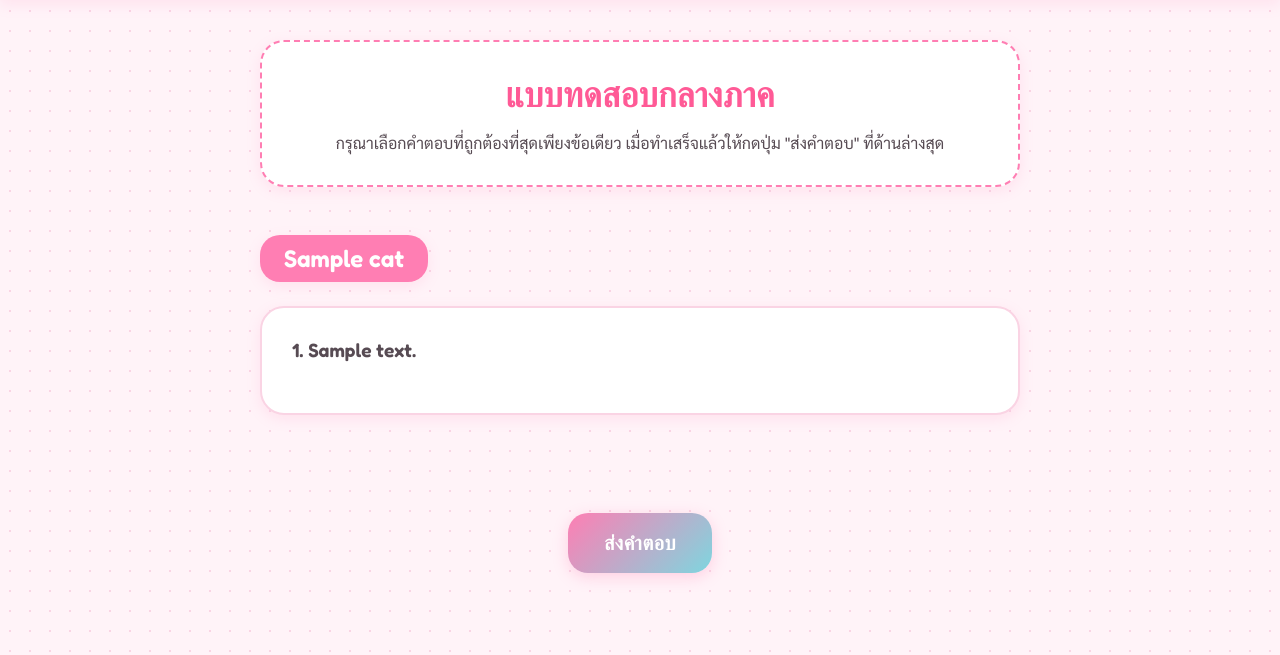
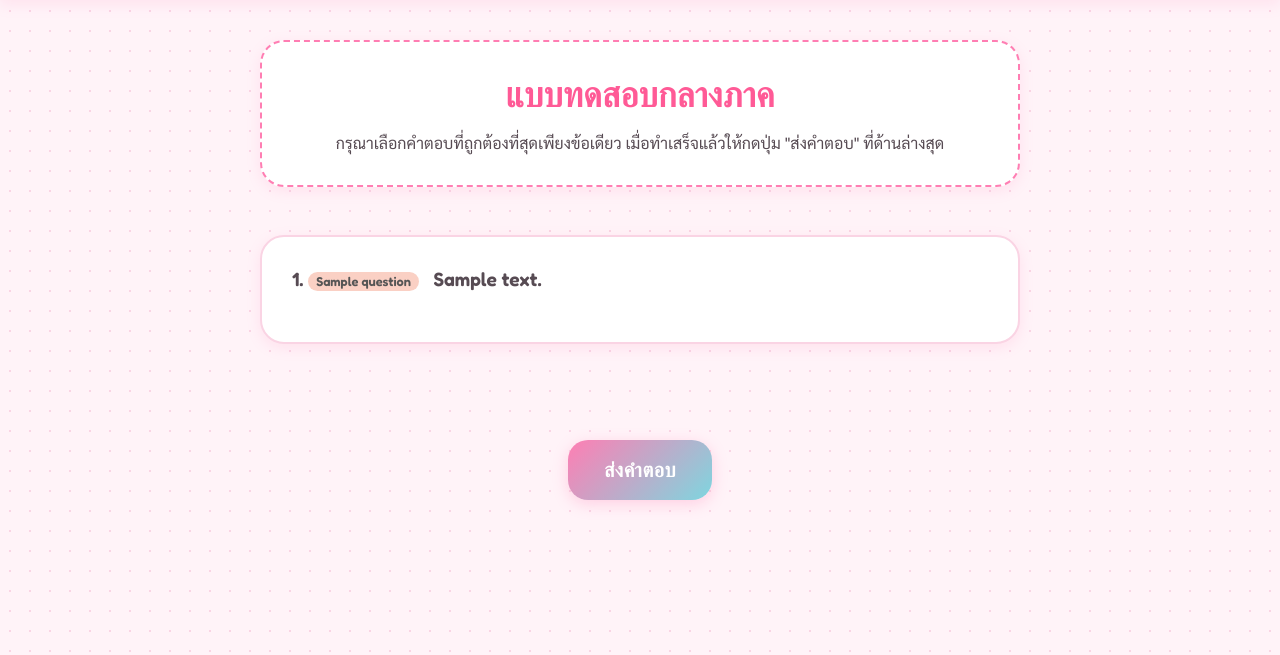
Before and after one commit to patoona11/mid_test26, a Flask app: template templates/quiz.html in a window 1280 px wide. Shown: the part 79-734 px from the top of the page. Run offline with Flask 3, Linux system fonts and the light colour scheme; the template is opened without the code that fills it: most values are stand-ins (such as "Sample title", 1, 10 or a date in 2020).

Commit message:
Randomize all questions interchangeably regardless of category

```diff
--- a/app.py
+++ b/app.py
@@ -92,19 +92,18 @@ def quiz():
         return redirect(url_for('result'))
 
     # Load quiz data for GET request
-    cat_resp = supabase.table('categories').select('*').execute()
-    categories = cat_resp.data
+    response = supabase.table('categories').select('*, questions(*)').execute()
+    categories = response.data
 
-    quiz_data = []
+    all_questions = []
     for cat in categories:
-        cat_dict = dict(cat)
-        q_resp = supabase.table('questions').select('*').eq('category_id', cat['id']).execute()
-        questions_list = q_resp.data
-        random.shuffle(questions_list)  # Shuffle questions within the category
-        cat_dict['questions'] = questions_list
-        quiz_data.append(cat_dict)
+        for q in cat['questions']:
+            q['category_name'] = cat['name']
+            all_questions.append(q)
 
-    return render_template('quiz.html', quiz_data=quiz_data, student_name=session['student_name'])
+    random.shuffle(all_questions)
+
+    return render_template('quiz.html', all_questions=all_questions, student_name=session['student_name'])
 
 @app.route('/result')
 def result():
--- a/templates/quiz.html
+++ b/templates/quiz.html
@@ -22,14 +22,10 @@
         </header>
 
         <form id="quizForm" method="POST" action="{{ url_for('quiz') }}">
-            {% for cat in quiz_data %}
-            <section class="category-section">
-                <h2 class="category-title">{{ cat.name }}</h2>
-
             <div class="questions-list">
-                    {% for q in cat.questions %}
+                {% for q in all_questions %}
                 <div class="question-card">
-                        <h3 class="question-text">{{ loop.index }}. {{ q.question_text }}</h3>
+                    <h3 class="question-text">{{ loop.index }}. <span class="category-badge" style="font-size: 0.8rem; background: #fad0c4; padding: 2px 8px; border-radius: 10px; color: #555; margin-right: 10px;">{{ q.category_name }}</span> {{ q.question_text }}</h3>
                     <div class="choices">
                         {% set choices = [('ก', q.choice_a), ('ข', q.choice_b), ('ค', q.choice_c), ('ง', q.choice_d), ('จ', q.choice_e)] %}
 
@@ -46,8 +42,6 @@
                 </div>
                 {% endfor %}
             </div>
-            </section>
-            {% endfor %}
 
             <div class="submit-section">
                 <button type="submit" class="btn btn-primary btn-large" onclick="return confirm('คุณตรวจสอบคำตอบเรียบร้อยแล้ว และต้องการส่งคำตอบใช่หรือไม่?')">ส่งคำตอบ</button>
```
Lines whose indentation alone changed are shown as unchanged.
